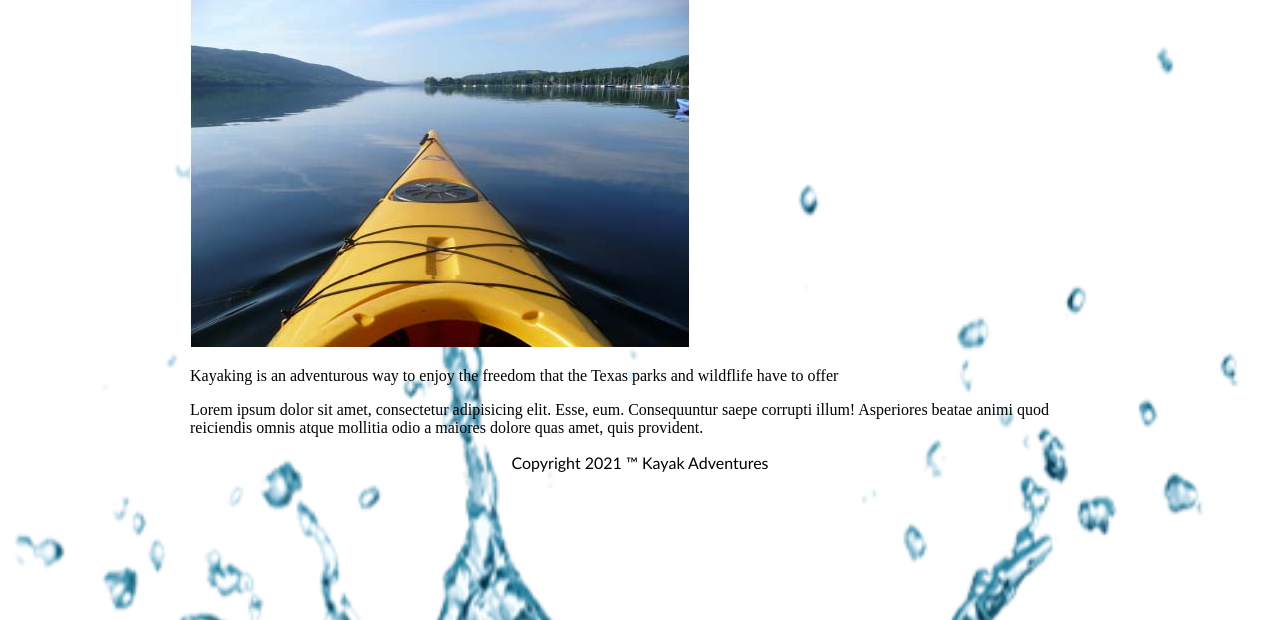
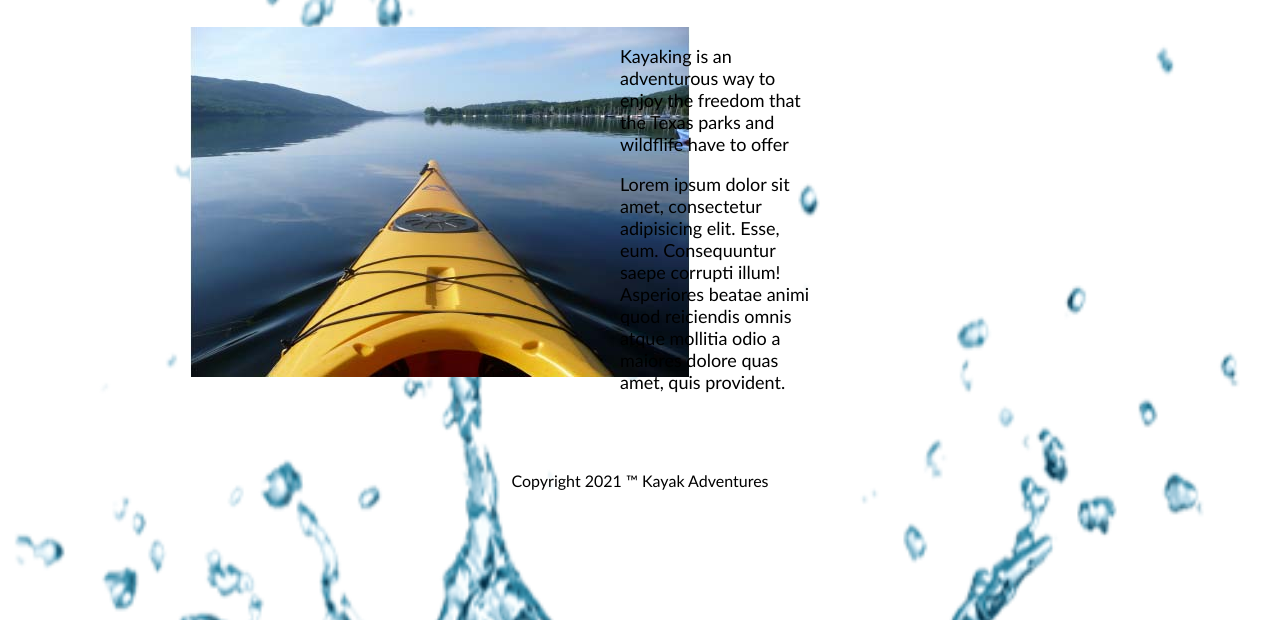
Before and after one commit to EvangelinaRamirez33/html13, a plain HTML site: page index.html in a window 1280 px wide. Shown: the part 180-800 px from the top of the page. Drawn offline with Linux system fonts and the light colour scheme; a web font is replaced by a local one.

Commit message:
float dir

```diff
--- a/html13.css
+++ b/html13.css
@@ -56,3 +56,31 @@ nav a:link{
 	text-decoration: none;
 	margin-right: 20px;
 }
+nav a:visited{
+
+}
+
+nav a:hover{
+	color: rgba(237,107,6,1.00);
+}
+
+nav a:active{
+	text-decoration: underline;
+}
+
+.left{
+	width: 400px;
+	float: left;
+	margin-top: 30px;
+	margin-bottom: 30px;
+
+}
+
+.right{
+	width: 200px;
+	float: left;
+	margin-left: 30px;
+	margin-top: 30px;
+	font-family: "Gill Sans", "Gill Sans MT", "Myriad Pro", "DejaVu Sans Condensed", Helvetica, Arial, "sans-serif";
+	font-size: 18px;
+}
--- a/index.html
+++ b/index.html
@@ -21,11 +21,11 @@
 		</ul> </nav>
 
 	<article class="left"><img src="images/kayak.jpg" alt="Enjoy the freedom in kayaking"></article>
-	<article class="left"><p>Kayaking is an adventurous way to enjoy the freedom that the Texas parks and wildflife have to offer</p>
+	<article class="right"><p>Kayaking is an adventurous way to enjoy the freedom that the Texas parks and wildflife have to offer</p>
 		<p>Lorem ipsum dolor sit amet, consectetur adipisicing elit. Esse, eum. Consequuntur saepe corrupti illum! Asperiores beatae animi quod reiciendis omnis atque mollitia odio a maiores dolore quas amet, quis provident.</p></article>
 
 	<article class="left"></article>
-	<article class="left"></article>
+	<article class="right"></article>
 	<footer>Copyright 2021 &trade; Kayak Adventures</footer>
 
 	</div>
```
